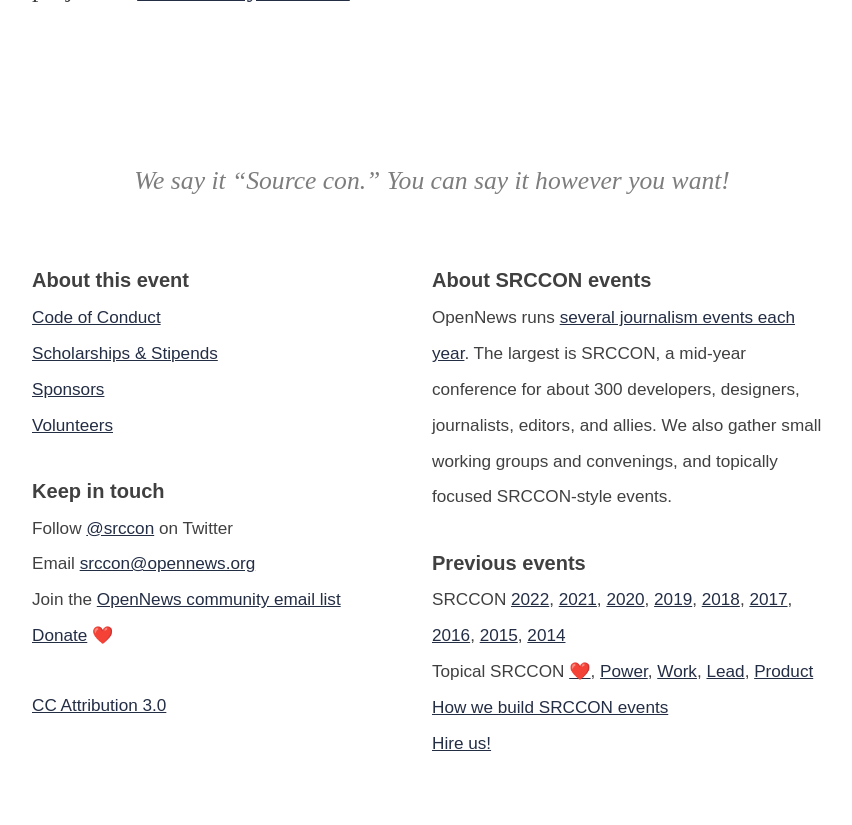
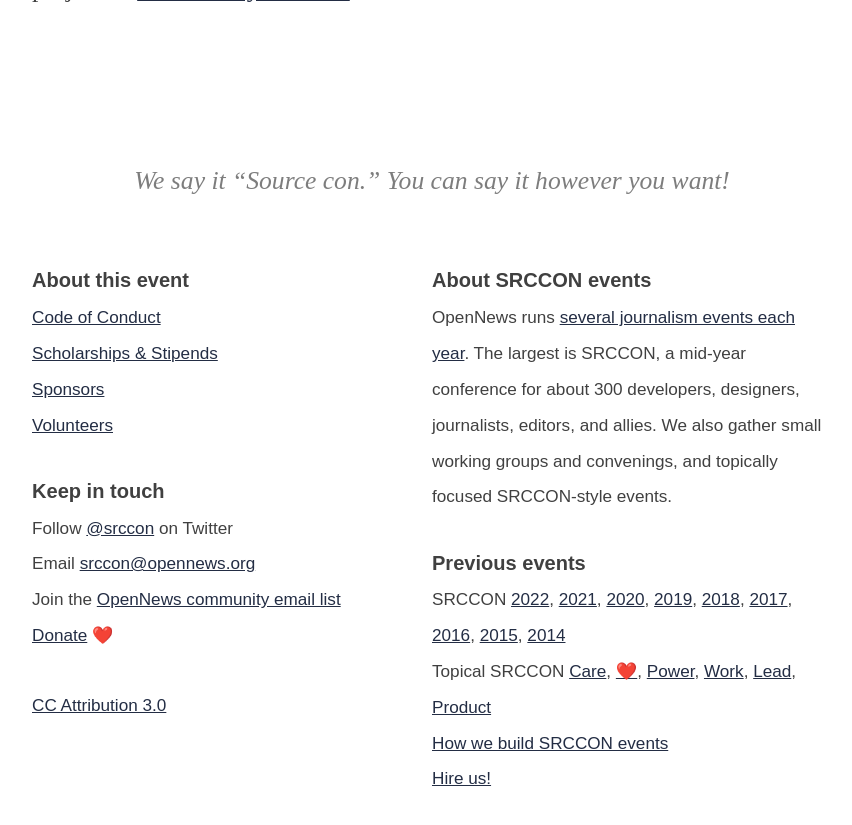
Before and after one commit to OpenNews/srccon-2023, a Jekyll site: the page built from homepage.md, in a window 1280 px wide and 900 px high, scrolled down 3752 px. Shown: the top 825 px of the window, without its empty margins (208-1060 px from the left). Built offline with Jekyll 4.4.1, drawn with Linux system fonts in a browser that asks for light colours; some web fonts are replaced; our own code applies the rules of GitHub Pages for plain Markdown files.

Commit message:
add srccon care link to footer

```diff
--- a/_includes/simple_footer.html
+++ b/_includes/simple_footer.html
@@ -45,7 +45,7 @@
             <h3>Previous events</h3>
             <ul>
                 <li>SRCCON <a href="https://2022.srccon.org/">2022</a>, <a href="https://2021.srccon.org/">2021</a>, <a href="https://2020.srccon.org/">2020</a>, <a href="https://2019.srccon.org/">2019</a>, <a href="https://2018.srccon.org/">2018</a>, <a href="https://2017.srccon.org/">2017</a>, <a href="https://2016.srccon.org">2016</a>, <a href="https://2015.srccon.org">2015</a>, <a href="https://2014.srccon.org">2014</a></li>
-                <li>Topical SRCCON <a href="https://srccon.org/srccon-heart-2020/">❤️</a>, <a href="https://power.srccon.org/">Power</a>, <a href="https://work.srccon.org/">Work</a>, <a href="https://lead.srccon.org/">Lead</a>, <a href="https://product.srccon.org/">Product</a></li>
+                <li>Topical SRCCON <a href="https://srccon.org/srccon-care-2022/">Care</a>, <a href="https://srccon.org/srccon-heart-2020/">❤️</a>, <a href="https://power.srccon.org/">Power</a>, <a href="https://work.srccon.org/">Work</a>, <a href="https://lead.srccon.org/">Lead</a>, <a href="https://product.srccon.org/">Product</a></li>
                 <li><a href="https://srccon.org/our-resources">How we build SRCCON events</a></li>
                 <li><a href="https://opennews.org/hire-us/">Hire us!</a></li>
             </ul>
```
